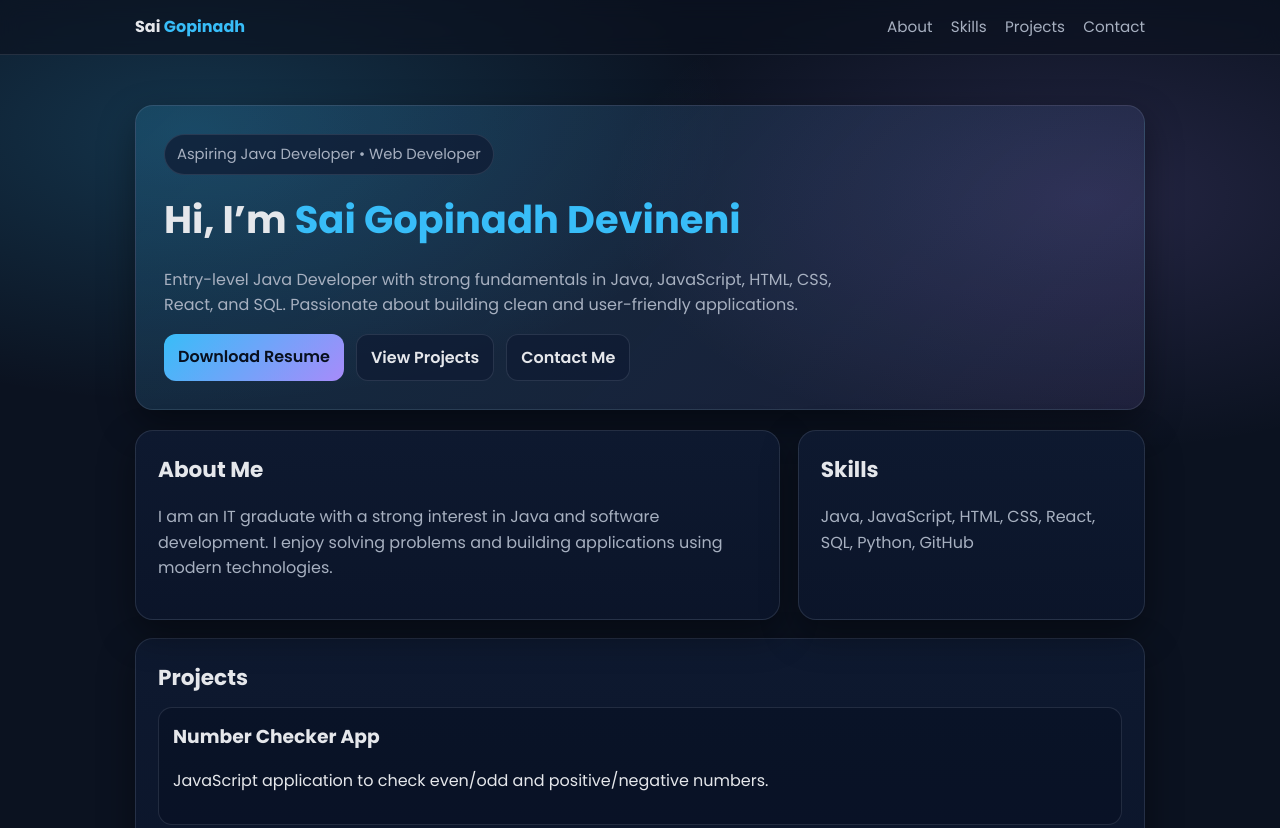
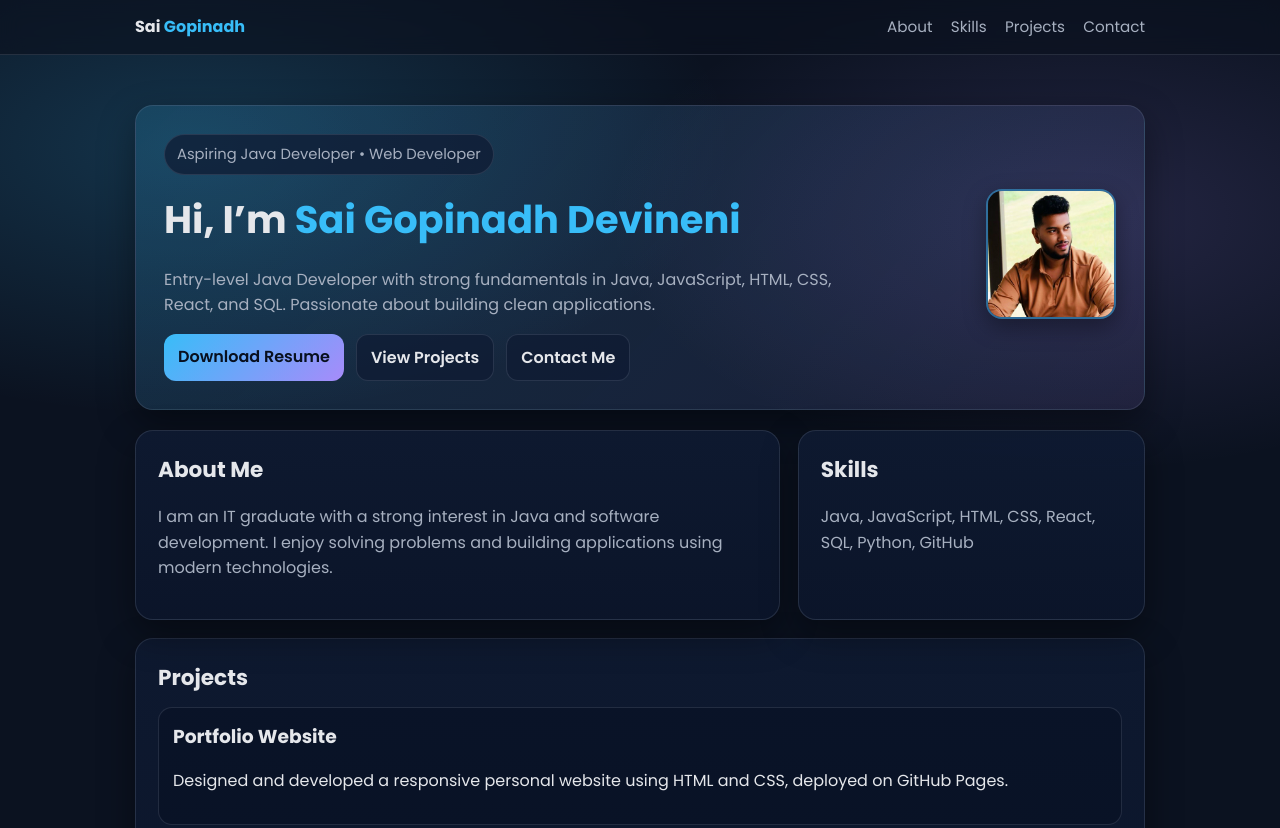
Before and after one commit to saigopinadhdevineni-png/saigopinadhdevineni.github.io, a plain HTML site: page index.html in a window 1280 px wide. Shown: the top 828 px of the page. Drawn offline with Linux system fonts and the light colour scheme.

Commit message:
Update index.html

```diff
--- a/index.html
+++ b/index.html
@@ -74,7 +74,20 @@
       background: linear-gradient(135deg, rgba(56,189,248,.16), rgba(167,139,250,.10));
       border:1px solid var(--border);
       box-shadow:var(--shadow);
+      display:flex;
+      gap:30px;
+      align-items:center;
+      flex-wrap:wrap;
     }
+
+    .hero-left{
+      flex:1 1 500px;
+    }
+
+    .hero-right{
+      flex:0 0 auto;
+    }
+
     .badge{
       display:inline-block;
       padding:8px 12px;
@@ -84,6 +97,16 @@
       color:var(--muted);
       font-size:.92rem;
     }
+
+    .profile-pic{
+      width:130px;
+      height:130px;
+      object-fit:cover;
+      border-radius:16px;
+      border:2px solid rgba(56,189,248,.45);
+      box-shadow:0 8px 22px rgba(0,0,0,.35);
+    }
+
     .hero h1{
       margin:14px 0 10px;
       font-size:2.4rem;
@@ -121,6 +144,7 @@
     }
     @media(max-width:900px){
       .grid{ grid-template-columns:1fr; }
+      .hero{ flex-direction:column; }
     }
 
     .card{
@@ -172,18 +196,25 @@
 
 <div class="container">
 
+  <!-- HERO -->
   <section class="hero">
+    <div class="hero-left">
       <span class="badge">Aspiring Java Developer • Web Developer</span>
       <h1>Hi, I’m <span>Sai Gopinadh Devineni</span></h1>
       <p>
         Entry-level Java Developer with strong fundamentals in Java, JavaScript,
-      HTML, CSS, React, and SQL. Passionate about building clean and user-friendly applications.
+        HTML, CSS, React, and SQL. Passionate about building clean applications.
       </p>
 
       <div class="btns">
         <a class="btn primary" href="Sai_Gopinadh_Devineni_Resume.pdf" download>Download Resume</a>
         <a class="btn" href="#projects">View Projects</a>
         <a class="btn" href="#contact">Contact Me</a>
+      </div>
+    </div>
+
+    <div class="hero-right">
+      <img src="profile_small.jpg" alt="Sai Gopinadh Devineni" class="profile-pic">
     </div>
   </section>
 
@@ -204,9 +235,14 @@
     </section>
   </div>
 
-  <!-- PROJECTS SECTION (UPDATED) -->
+  <!-- PROJECTS -->
   <section class="card" id="projects" style="margin-top:18px;">
     <h2>Projects</h2>
+
+    <div class="project">
+      <h3>Portfolio Website</h3>
+      <p>Designed and developed a responsive personal website using HTML and CSS, deployed on GitHub Pages.</p>
+    </div>
 
     <div class="project">
       <h3>Number Checker App</h3>
```
Lines whose indentation alone changed are shown as unchanged.
